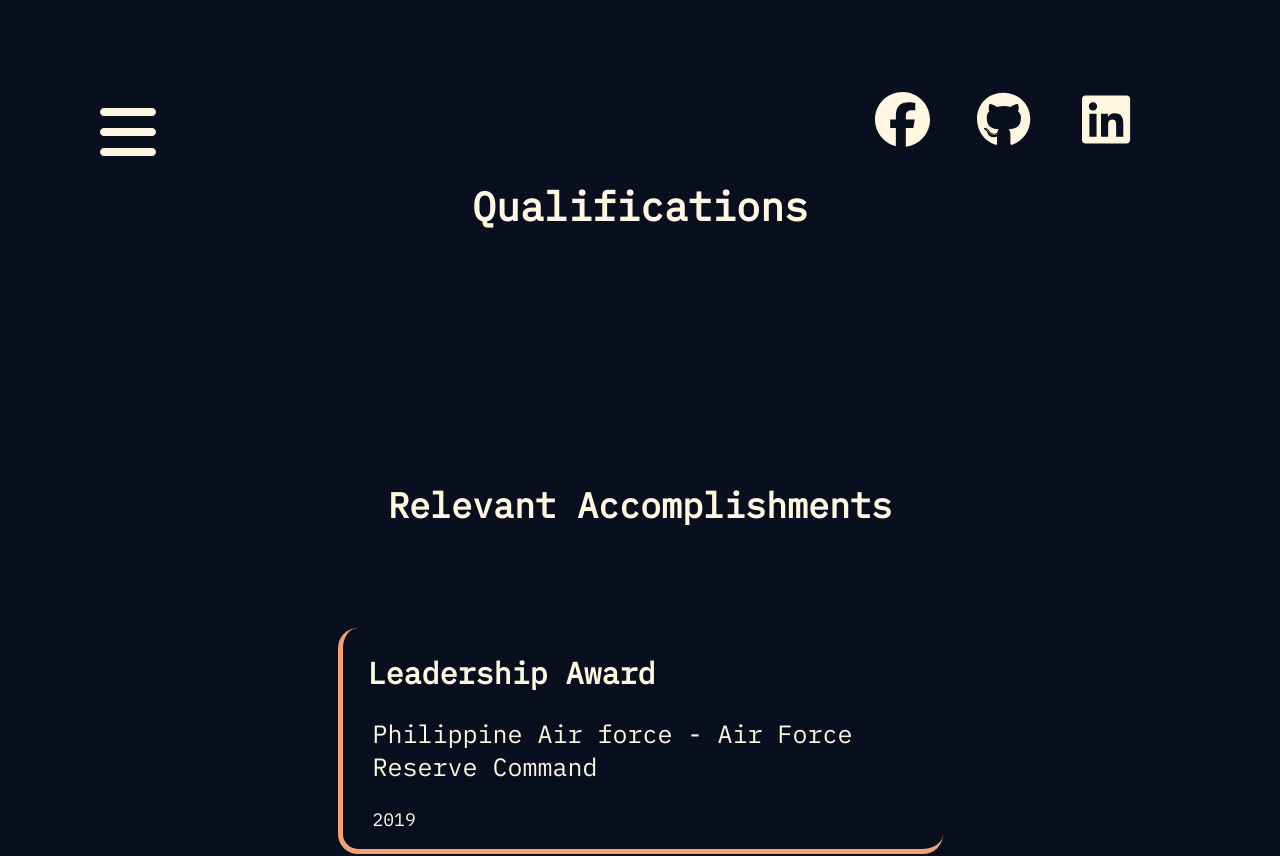
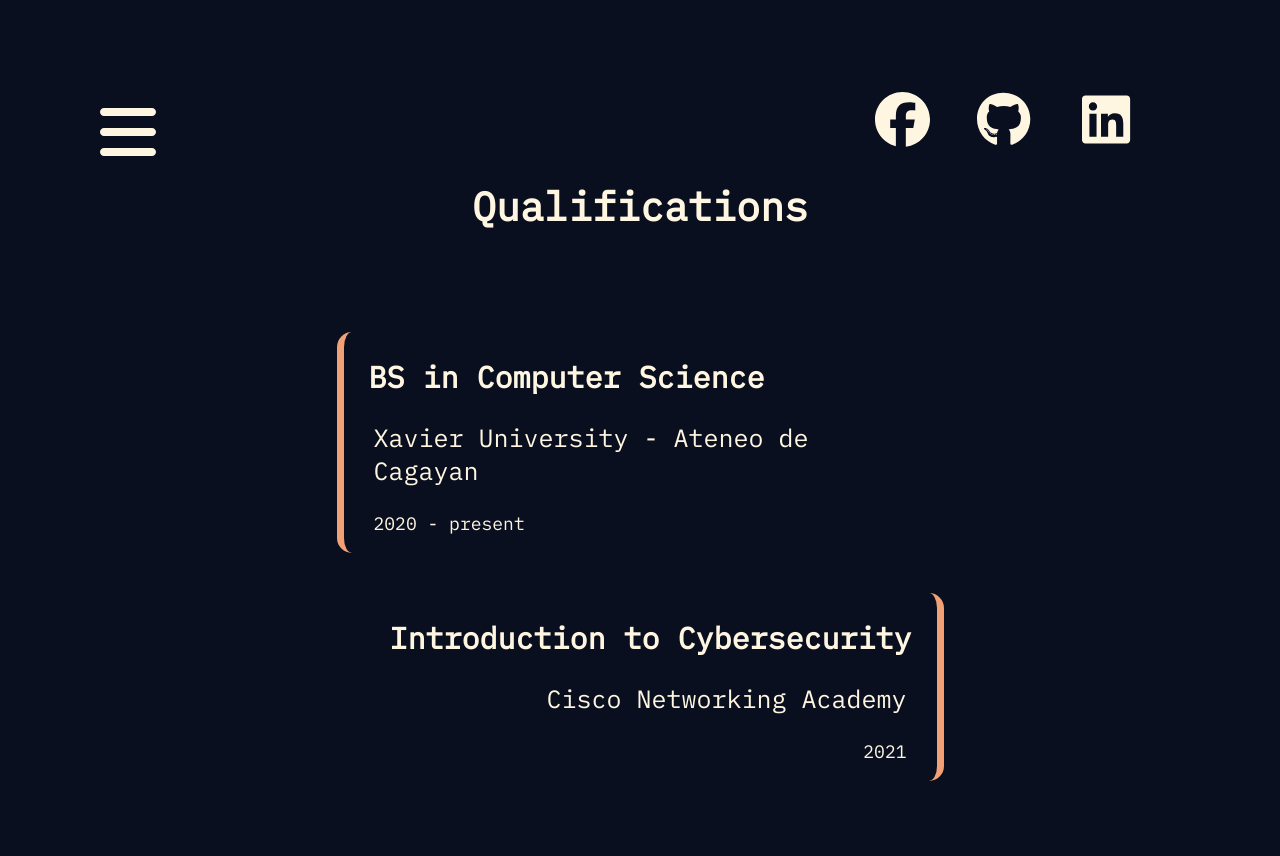
Before and after one commit to pn-tn/myportfolio, a React (Create React App) app: page /qualifications in a window 1280 px wide. Shown: the top 856 px of the page. Built offline with nearby package versions, Linux system fonts and the light colour scheme.

Commit message:
added Education/Courseworks

```diff
--- a/src/components/Qualifications.css
+++ b/src/components/Qualifications.css
@@ -22,11 +22,52 @@
 .qualifications h2{
 	font-size: 30px;
 	margin-left: 25px;
+	margin-right: 25px;
 }
 
 /*
  * Education / Certifications
  * */
+
+.education {
+	display: flex;
+	flex-direction: column;
+	align-items: center;
+	justify-content: center;
+}
+.education_card {
+	width: 600px;
+	margin: auto;
+	margin-bottom: 40px;
+
+	border-left: 7px solid;
+	border-radius: 15px;
+	border-color: #F1A175;
+}
+.education_card_right {
+	width: 600px;
+	text-align: right;
+	margin: auto;
+	margin-bottom: 20px;
+
+	border-right: 7px solid;
+	border-radius: 15px;
+	border-color: #F1A175;
+}
+.education_card .org,
+.education_card_right .org
+{
+	font-size: 25px;
+	margin-right: 30px;
+	margin-left: 30px;
+}
+.education_card .year,
+.education_card_right .year
+{
+	font-size: 18px;
+	margin-right: 30px;
+	margin-left: 30px;
+}
 
 /*
  * Relevant Accomplishments
@@ -43,7 +84,7 @@
 	text-align: left;
 	width: 600px;
 	margin:auto;
-	margin-bottom: 20px;
+	margin-bottom: 40px;
 
 	border-left: 5px solid;
 	border-bottom: 5px solid;
--- a/src/components/Qualifications.jsx
+++ b/src/components/Qualifications.jsx
@@ -8,6 +8,16 @@
 		<div className="qualifications">
 			<h1 className="header">Qualifications</h1>
 			<div className="education">
+				<div className="education_card">
+					<h2>BS in Computer Science</h2>
+					<p className="org">Xavier University - Ateneo de Cagayan</p>
+					<p className="year">2020 - present</p>
+				</div>
+				<div className="education_card_right">
+					<h2>Introduction to Cybersecurity</h2>
+					<p className="org">Cisco Networking Academy</p>
+					<p className="year">2021</p>
+				</div>
 
 			</div>
 			<div className="accomplishments">
```
